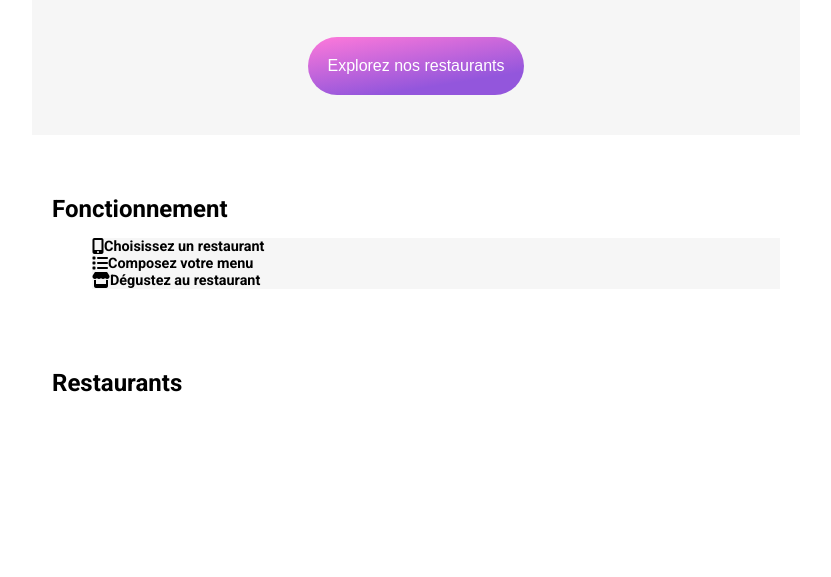
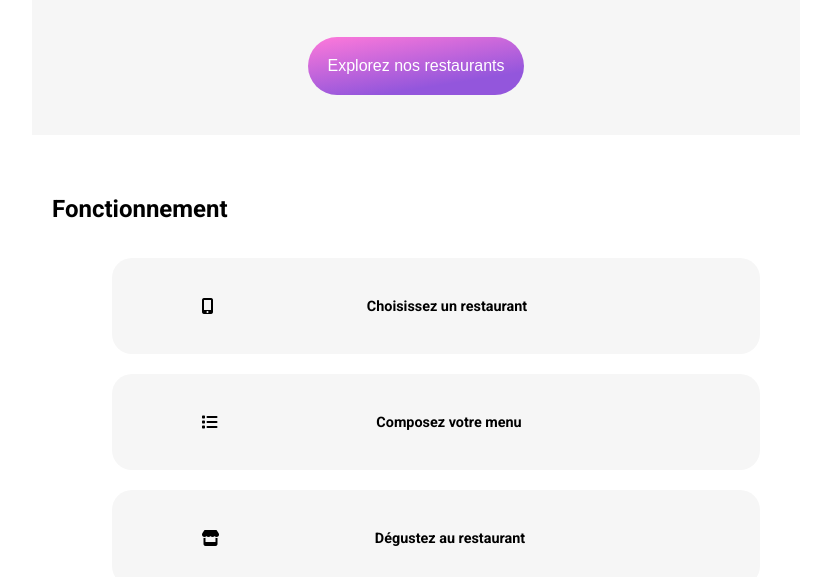
Before and after one commit to juju6x7/ohmyfood, a website: page index.html in a window 1280 px wide. Shown: the part 223-800 px from the top of the page, without its empty margins (224-1055 px from the left). Drawn offline with Linux system fonts and the light colour scheme; a web font is replaced by a local one.

Commit message:
li, icons and h4 improved

```diff
--- a/index.html
+++ b/index.html
@@ -33,16 +33,22 @@
     <main>
       <section class="operation">
         <h3>Fonctionnement</h3>
+        <div class="steps">
         <ol>
-          <li><i class="fa-solid fa-mobile-screen-button"></i><h4>Choisissez un restaurant</h4></li>
-          <li><i class="fa-solid fa-list"></i><h4>Composez votre menu</h4></li>
-          <li><i class="fa-sharp fa-solid fa-store"></i><h4>Dégustez au restaurant</h4></li>
+          <li>
+            <i class="fa-solid fa-mobile-screen-button"></i>
+            <h4>Choisissez un restaurant</h4>
+          </li>
+          <li>
+            <i class="fa-solid fa-list"></i>
+            <h4>Composez votre menu</h4>
+          </li>
+          <li>
+            <i class="fa-sharp fa-solid fa-store"></i>
+            <h4>Dégustez au restaurant</h4>
+          </li>
         </ol>
-
-
-
-          </div>
-        </div>
+      </div>
       </section>
       <section class="restaurants">
         <h3>Restaurants</h3>
--- a/sass/main.scss
+++ b/sass/main.scss
@@ -2,9 +2,9 @@
 /* font-family: 'Roboto', sans-serif; */
 /* font-family: 'Shrikhand', cursive; */
 
-$color-primary: #9356DC;
-$color-secondary: #FF79DA;
-$color-teriary: #99E2D0;
+$color-primary: #9356dc;
+$color-secondary: #ff79da;
+$color-teriary: #99e2d0;
 $grey-bg: #f6f6f6;
 
 * {
@@ -83,15 +83,23 @@ section {
   padding: 40px 0;
 }
 
-// .fa-solid {
-// }
+li {
+  background-color: $grey-bg;
+  margin: 20px;
+  border-radius: 20px;
+  height: 12vh;
+  display: flex;
+  flex-direction: row;
+  align-items: center;
+}
 
-li {
-  display: flex;
-  background-color: $grey-bg;
+.fa-solid {
+  padding-left: 7vw;
 }
 
 h4 {
   font-size: 0.9em;
-  text-align: center;
+  margin: auto;
+  padding-left: 10px;
+  padding-right: 7vw;
 }
```
Also changed, not shown: public/css/style.css, 1 other file.
